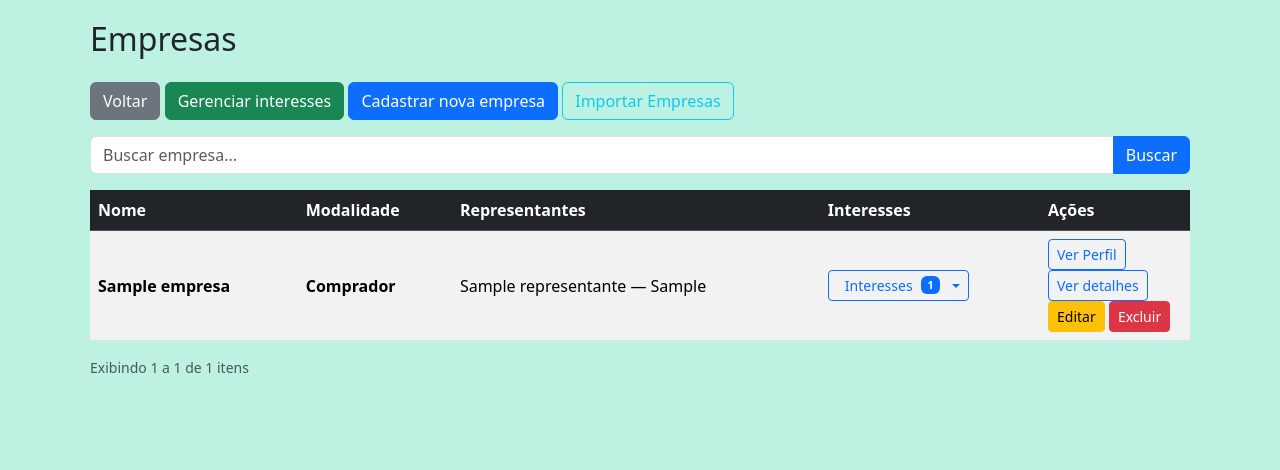
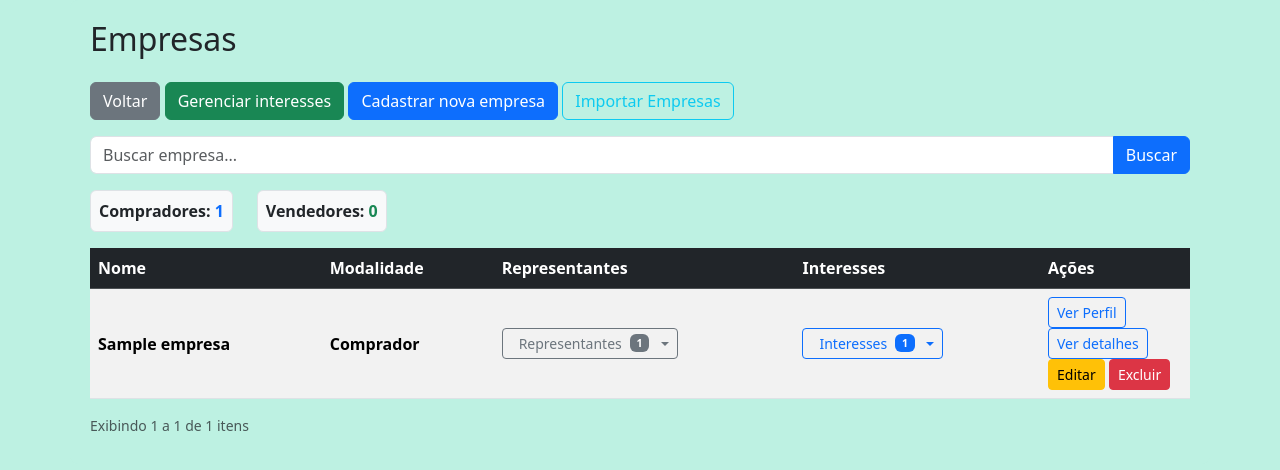
Before and after one commit to elbgq/rodanegocio, a Django app: page /empresas/ in a window 1280 px wide. Shown: the part 96-566 px from the top of the page. Run offline with Django 5.2, Linux system fonts and the light colour scheme; tables that the repository leaves empty hold one stand-in row (values such as "Sample post").

Commit message:
Alteração e melhorias nos templates e views

```diff
--- a/core/templates/core/empresa_detail.html
+++ b/core/templates/core/empresa_detail.html
@@ -34,7 +34,7 @@
     Adicionar Representante
 </a>
 
-<a href="{% url 'core:representante_importar' %}" class="btn btn-outline-secondary">
+<a href="{% url 'core:representante_importar' empresa.id %}" class="btn btn-outline-secondary">
     Importar Representantes
 </a>
 
--- a/core/templates/core/empresa_list.html
+++ b/core/templates/core/empresa_list.html
@@ -22,6 +22,20 @@
         <button class="btn btn-primary">Buscar</button>
     </div>
 </form>
+<!-- Contadores das modalidades -->
+<div class="d-flex justify-content-start gap-4 mb-3">
+
+    <div class="p-2 bg-light border rounded">
+        <strong>Compradores:</strong>
+        <span class="text-primary fw-bold">{{ compradores }}</span>
+    </div>
+
+    <div class="p-2 bg-light border rounded">
+        <strong>Vendedores:</strong>
+        <span class="text-success fw-bold">{{ vendedores }}</span>
+    </div>
+
+</div>
 
 {% if empresas %}
     <!-- sua tabela/lista aqui -->
@@ -29,8 +43,28 @@
 <table class="table table-striped table-hover align-middle">
     <thead class="table-dark">
         <tr>
-            <th>Nome</th>
-            <th>Modalidade</th>
+            <th>
+                <a href="?sort={% if sort == 'nome' %}-nome{% else %}nome{% endif %}"
+                class="text-white text-decoration-none">
+                    Nome
+                    {% if sort == 'nome' %}
+                        <i class="bi bi-caret-up-fill"></i>
+                    {% elif sort == '-nome' %}
+                        <i class="bi bi-caret-down-fill"></i>
+                    {% endif %}
+                </a>
+            </th>
+            <th>
+                <a href="?sort={% if sort == 'modalidade' %}-modalidade{% else %}modalidade{% endif %}"
+                class="text-white text-decoration-none">
+                    Modalidade
+                    {% if sort == 'modalidade' %}
+                        <i class="bi bi-caret-up-fill"></i>
+                    {% elif sort == '-modalidade' %}
+                        <i class="bi bi-caret-down-fill"></i>
+                    {% endif %}
+                </a>
+            </th>
             <th>Representantes</th>
             <th>Interesses</th>
             <th style="width: 150px;">Ações</th>
@@ -44,13 +78,28 @@
             <td class="fw-bold">{{ empresa.modalidade|title }}</td>
             <td>
                 {% if empresa.representantes.exists %}
-                    <ul class="mb-0 list-unstyled">
-                        {% for rep in empresa.representantes.all %}
-                            <li>{{ rep.nome }} — {{ rep.cargo }} </li>
-                        {% endfor %}
-                    </ul>
+                    <div class="dropdown">
+                        <button class="btn btn-sm btn-outline-secondary d-flex align-items-center gap-2 dropdown-toggle"
+                                type="button" data-bs-toggle="dropdown">
+
+                            <i class="bi bi-people"></i>
+                            Representantes
+                            <span class="badge bg-secondary">{{ empresa.representantes.count }}</span>
+                        </button>
+
+                        <ul class="dropdown-menu shadow p-2"
+                            style="max-height: 300px; overflow-y: auto; width: 260px;">
+
+                            {% for rep in empresa.representantes.all|dictsort:"nome" %}
+                                <li class="dropdown-item d-flex flex-column">
+                                    <strong>{{ rep.nome }}</strong>
+                                    <small class="text-muted">{{ rep.cargo }}</small>
+                                </li>
+                            {% endfor %}
+                        </ul>
+                    </div>
                 {% else %}
-                    <span class="text-muted">Nenhum representante cadastrado</span>
+                    <span class="text-muted">—</span>
                 {% endif %}
             </td>
 
--- a/core/templates/core/evento_participantes.html
+++ b/core/templates/core/evento_participantes.html
@@ -92,10 +92,10 @@
                         {% if empresa.id in inscritas %}checked{% endif %}>
                     {{ empresa.nome }}
                 </span>
-
-                <small class="text-muted">
+                <small class="{% if empresa.interesses.count < 10 %}text-danger fw-bold{% else %}text-success fw-bold{% endif %}">
                     {{ empresa.interesses.count }} interesse{{ empresa.interesses.count|pluralize }}
                 </small>
+
             </label>
 
             <span class="badge bg-light text-dark">
--- a/core/urls.py
+++ b/core/urls.py
@@ -35,7 +35,7 @@ urlpatterns = [
     name="representante_editar"),
     path("representantes/<int:pk>/excluir/", views.RepresentanteDeleteView.as_view(),
     name="representante_excluir"),
-    path("representantes/importar/", views.representante_importar, name="representante_importar"),
+    path("representantes/importar/<int:empresa_id>/", views.representante_importar, name="representante_importar"),
 
     # EVENTOS
     path('eventos/', views.EventoListView.as_view(), name='evento_list'),
--- a/core/views.py
+++ b/core/views.py
@@ -37,7 +37,7 @@ class HomeView(TemplateView):
         context = super().get_context_data(**kwargs)
 
         # Lista de eventos para exibir os cards
-        context['evento'] = Evento.objects.all().order_by('-data')
+        context['evento'] = Evento.objects.all().order_by('data')
 
         # Pegamos todas as rodadas
         # context['rodadas'] = Rodada.objects.all().order_by('evento__data', 'inicio_ro')
@@ -72,7 +72,7 @@ class EmpresaListView(ListView):
     template_name = 'core/empresa_list.html'
     context_object_name = 'empresas'
     paginate_by = 15  # Exibe 20 por página
-    ordering = ["nome"]  # Ordena por categoria e depois por nome
+    ordering = None  # Sem ordenação fixa
 
     def get_queryset(self):
         qs = super().get_queryset()
@@ -81,14 +81,38 @@ class EmpresaListView(ListView):
         if termo:
             qs = qs.filter(nome__icontains=termo)
 
+        # 🔽 Ordenação
+        sort = self.request.GET.get("sort", "nome")
+
+        allowed = {
+            "nome": "nome",
+            "-nome": "-nome",
+            "modalidade": "modalidade",
+            "-modalidade": "-modalidade",
+            "interesses": "interesses__nome",
+            "-interesses": "-interesses__nome",
+        }
+
+        order = allowed.get(sort, "nome")
+        qs = qs.order_by(order).distinct()
+
         return qs
 
     def get_context_data(self, **kwargs):
         context = super().get_context_data(**kwargs)
+
         # Campo de busca
         context["termo"] = self.request.GET.get("q", "")
+
         # Lista de interesses ordenada por nome
         context["interesses"] = Interesse.objects.all().order_by("nome")
+
+        # 🔽 Enviar o sort atual para o template
+        context["sort"] = self.request.GET.get("sort", "nome")
+
+        # 🔽 AQUI ESTÃO OS CONTADORES QUE FALTAVAM
+        context["compradores"] = Empresa.objects.filter(modalidade="COMPRADOR").count()
+        context["vendedores"] = Empresa.objects.filter(modalidade="VENDEDOR").count()
 
         return context
 
@@ -520,7 +544,8 @@ class RepresentanteDeleteView(DeleteView):
         return reverse_lazy("core:empresa_detail", kwargs={"pk": self.object.empresa.id})
 
 # -----------------------------
-def representante_importar(request):
+def representante_importar(request, empresa_id):
+    empresa = get_object_or_404(Empresa, id=empresa_id)
     if request.method == "POST":
         # Limpa mensagens antigas
         storage = get_messages(request)
@@ -603,7 +628,9 @@ def representante_importar(request):
 
         return redirect("core:representante_importar")
 
-    return render(request, "core/representante_importar.html")
+    return render(request, "core/representante_importar.html", {
+        "empresa": empresa
+    })
 
 # -----------------------------
 # EVENTO
```
Also changed, not shown: core/templates/core/empresa_form.html (+12 -0 lines), core/templates/core/empresa_importar.html (+5 -2 lines), core/templates/core/representante_importar.html (+8 -3 lines).
